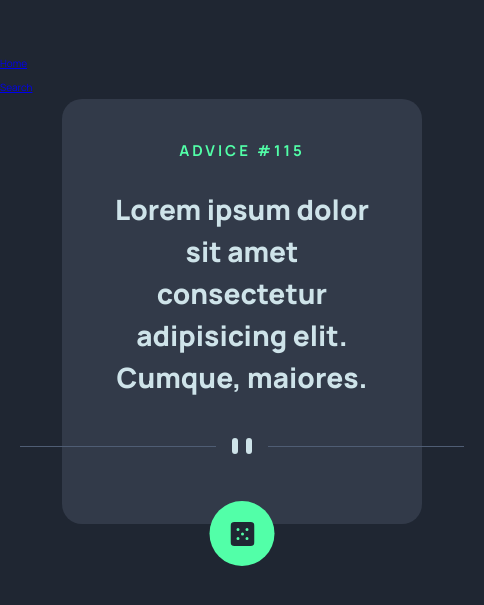
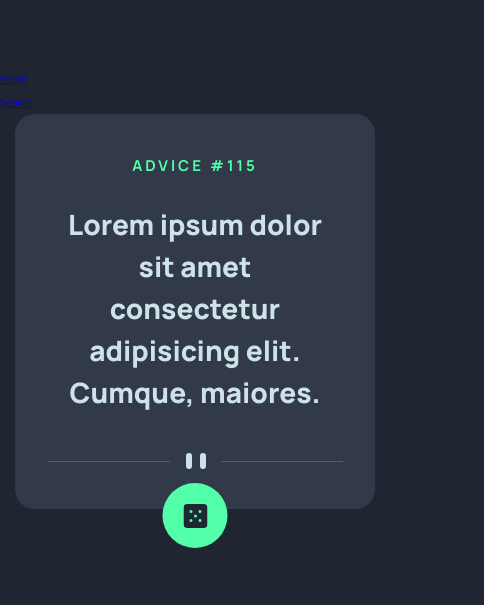
Before and after one commit to mhdafh7/advise-generator, a React (Vite) app: page / in a window 390 px wide. Shown: the part 135-740 px from the top of the page, 484 px wide, since content can reach past the window. Built offline with nearby package versions, Linux system fonts and the light colour scheme.

Commit message:
Divider view based on screen size

```diff
--- a/src/components/Card.jsx
+++ b/src/components/Card.jsx
@@ -1,6 +1,22 @@
+import { useState, useEffect } from "react"
 import { ReactComponent as IconDice } from "../assets/images/icon-dice.svg"
-import { ReactComponent as PatternDivider } from "../assets/images/pattern-divider-desktop.svg"
+import { ReactComponent as PatternDividerLg } from "../assets/images/pattern-divider-desktop.svg"
+import { ReactComponent as PatternDividerMd } from "../assets/images/pattern-divider-mobile.svg"
+
 const Card = () => {
+    const [width, setWidth] = useState(window.innerWidth)
+
+    function handleWindowSizeChange() {
+        setWidth(window.innerWidth)
+    }
+    useEffect(() => {
+        window.addEventListener("resize", handleWindowSizeChange)
+        return () => {
+            window.removeEventListener("resize", handleWindowSizeChange)
+        }
+    }, [])
+
+    const isMobile = width <= 768
     return (
         <div className="card">
             <h5>Advice #115</h5>
@@ -8,7 +24,11 @@ const Card = () => {
                 Lorem ipsum dolor sit amet consectetur adipisicing elit. Cumque,
                 maiores.
             </p>
-            <PatternDivider className="divider-lg" />
+            {isMobile ? (
+                <PatternDividerMd className="divider-md" />
+            ) : (
+                <PatternDividerLg className="divider-lg" />
+            )}
             <div className="dice">
                 <IconDice />
             </div>
```
